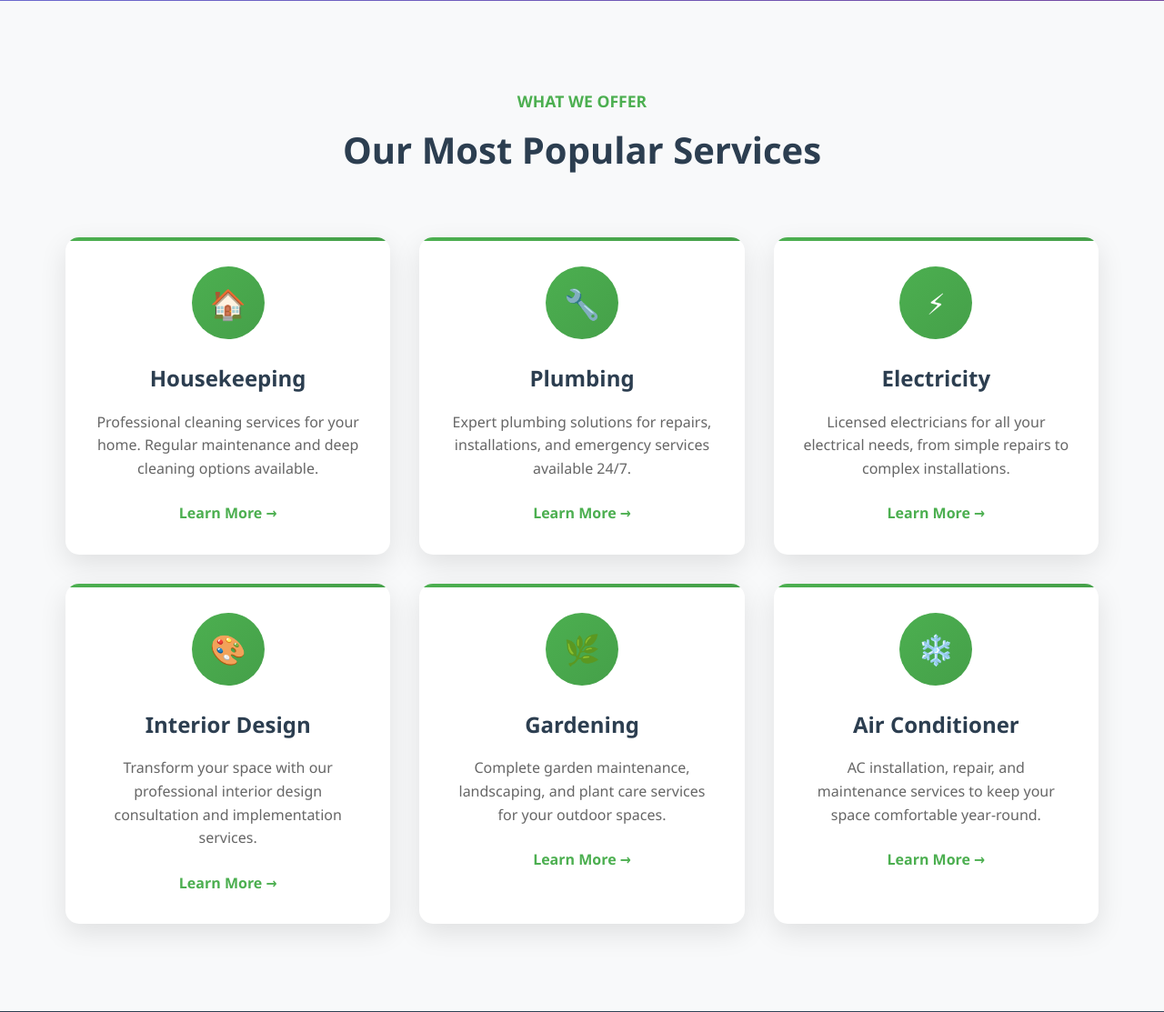
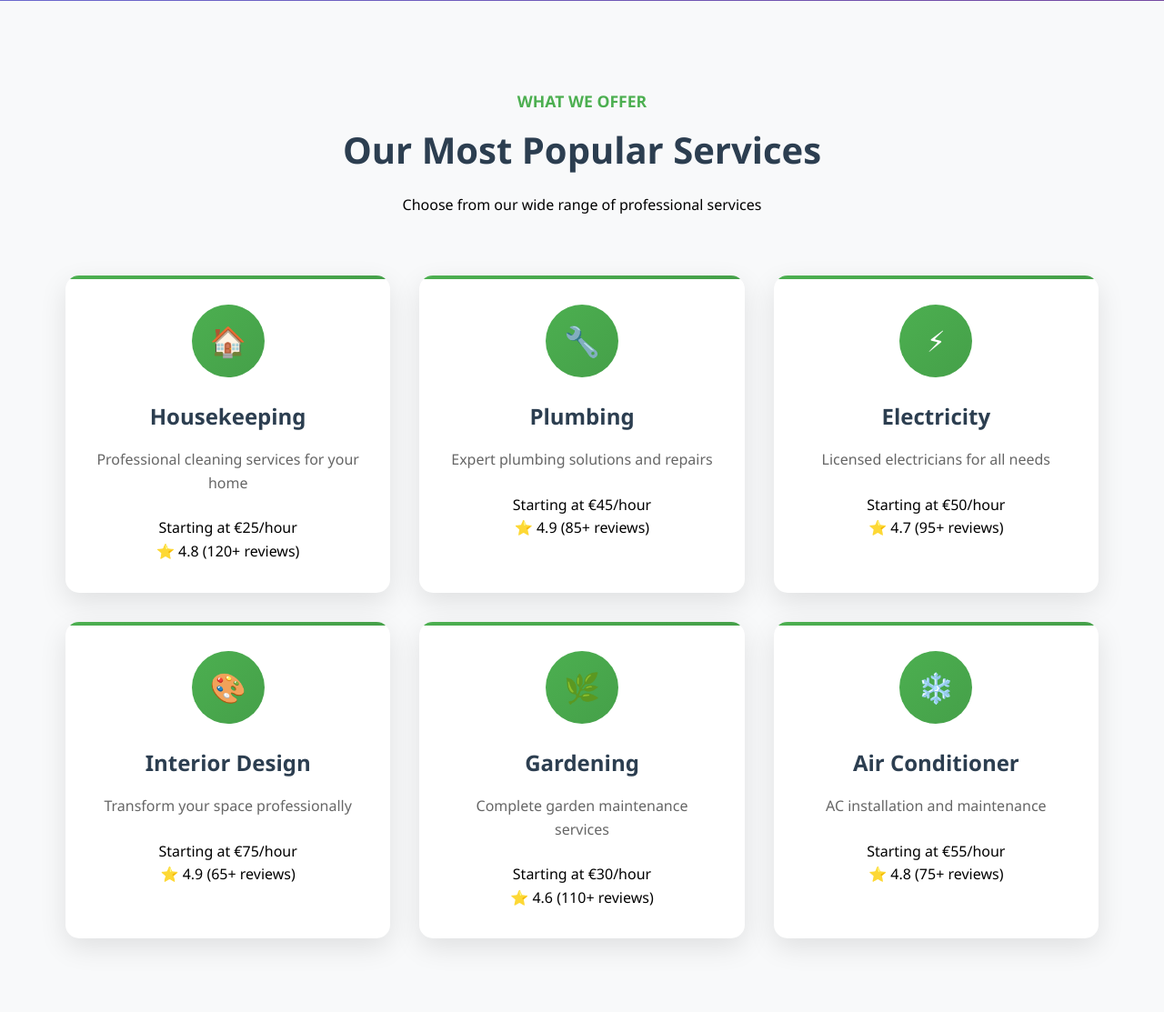
Before and after one commit to skanenje/netfix, a Django app: page / in a window 1280 px wide. Shown: the part 845-1958 px from the top of the page at 91% size. Run offline with Django 3.2, Linux system fonts and the light colour scheme; parts of the project's set-up code (start-up, migrations or seed data) failed here and were passed over.

```diff
--- a/main/templates/main/home.html
+++ b/main/templates/main/home.html
@@ -26,6 +26,7 @@
           {% if request.user.is_authenticated %}
             <a href="{% url 'services:services_list' %}" class="btn-primary">Browse Services</a>
             <a href="{% url 'users:profile' %}" class="btn-secondary">My Profile</a>
+            <button class="btn-accent" onclick="openQuickActionModal()">Quick Actions</button>
           {% else %}
             <a href="{% url 'users:register' %}" class="btn-primary">Get Started</a>
             <a href="{% url 'services:services_list' %}" class="btn-secondary">Browse Services</a>
@@ -53,43 +54,50 @@
     <div class="section-header">
       <div class="section-subtitle">WHAT WE OFFER</div>
       <h2 class="section-title">Our Most Popular Services</h2>
+      <p class="section-description">Choose from our wide range of professional services</p>
     </div>
     <div class="services-grid">
-        <div class="service-card">
+      <div class="service-card" onclick="openServiceModal('housekeeping')">
         <div class="service-icon">🏠</div>
         <h3 class="service-title">Housekeeping</h3>
-          <p class="service-description">Professional cleaning services for your home. Regular maintenance and deep cleaning options available.</p>
-          <a href="{% url 'services:services_field' 'housekeeping' %}" class="service-link">Learn More →</a>
+        <p class="service-description">Professional cleaning services for your home</p>
+        <div class="service-price">Starting at €25/hour</div>
+        <div class="service-rating">⭐ 4.8 (120+ reviews)</div>
       </div>
-        <div class="service-card">
+      <div class="service-card" onclick="openServiceModal('plumbing')">
         <div class="service-icon">🔧</div>
         <h3 class="service-title">Plumbing</h3>
-          <p class="service-description">Expert plumbing solutions for repairs, installations, and emergency services available 24/7.</p>
-          <a href="{% url 'services:services_field' 'plumbing' %}" class="service-link">Learn More →</a>
+        <p class="service-description">Expert plumbing solutions and repairs</p>
+        <div class="service-price">Starting at €45/hour</div>
+        <div class="service-rating">⭐ 4.9 (85+ reviews)</div>
       </div>
-        <div class="service-card">
+      <div class="service-card" onclick="openServiceModal('electricity')">
         <div class="service-icon">⚡</div>
         <h3 class="service-title">Electricity</h3>
-          <p class="service-description">Licensed electricians for all your electrical needs, from simple repairs to complex installations.</p>
-          <a href="{% url 'services:services_field' 'electricity' %}" class="service-link">Learn More →</a>
+        <p class="service-description">Licensed electricians for all needs</p>
+        <div class="service-price">Starting at €50/hour</div>
+        <div class="service-rating">⭐ 4.7 (95+ reviews)</div>
       </div>
-        <div class="service-card">
+      <div class="service-card" onclick="openServiceModal('interior-design')">
         <div class="service-icon">🎨</div>
         <h3 class="service-title">Interior Design</h3>
-          <p class="service-description">Transform your space with our professional interior design consultation and implementation services.</p>
-          <a href="{% url 'services:services_field' 'interior-design' %}" class="service-link">Learn More →</a>
+        <p class="service-description">Transform your space professionally</p>
+        <div class="service-price">Starting at €75/hour</div>
+        <div class="service-rating">⭐ 4.9 (65+ reviews)</div>
       </div>
-        <div class="service-card">
+      <div class="service-card" onclick="openServiceModal('gardening')">
         <div class="service-icon">🌿</div>
         <h3 class="service-title">Gardening</h3>
-          <p class="service-description">Complete garden maintenance, landscaping, and plant care services for your outdoor spaces.</p>
-          <a href="{% url 'services:services_field' 'gardening' %}" class="service-link">Learn More →</a>
+        <p class="service-description">Complete garden maintenance services</p>
+        <div class="service-price">Starting at €30/hour</div>
+        <div class="service-rating">⭐ 4.6 (110+ reviews)</div>
       </div>
-        <div class="service-card">
+      <div class="service-card" onclick="openServiceModal('air-conditioner')">
         <div class="service-icon">❄️</div>
         <h3 class="service-title">Air Conditioner</h3>
-          <p class="service-description">AC installation, repair, and maintenance services to keep your space comfortable year-round.</p>
-          <a href="{% url 'services:services_field' 'air-conditioner' %}" class="service-link">Learn More →</a>
+        <p class="service-description">AC installation and maintenance</p>
+        <div class="service-price">Starting at €55/hour</div>
+        <div class="service-rating">⭐ 4.8 (75+ reviews)</div>
       </div>
     </div>
   </div>
```
Also changed, not shown: db.sqlite3. Lines whose indentation alone changed are shown as unchanged.
